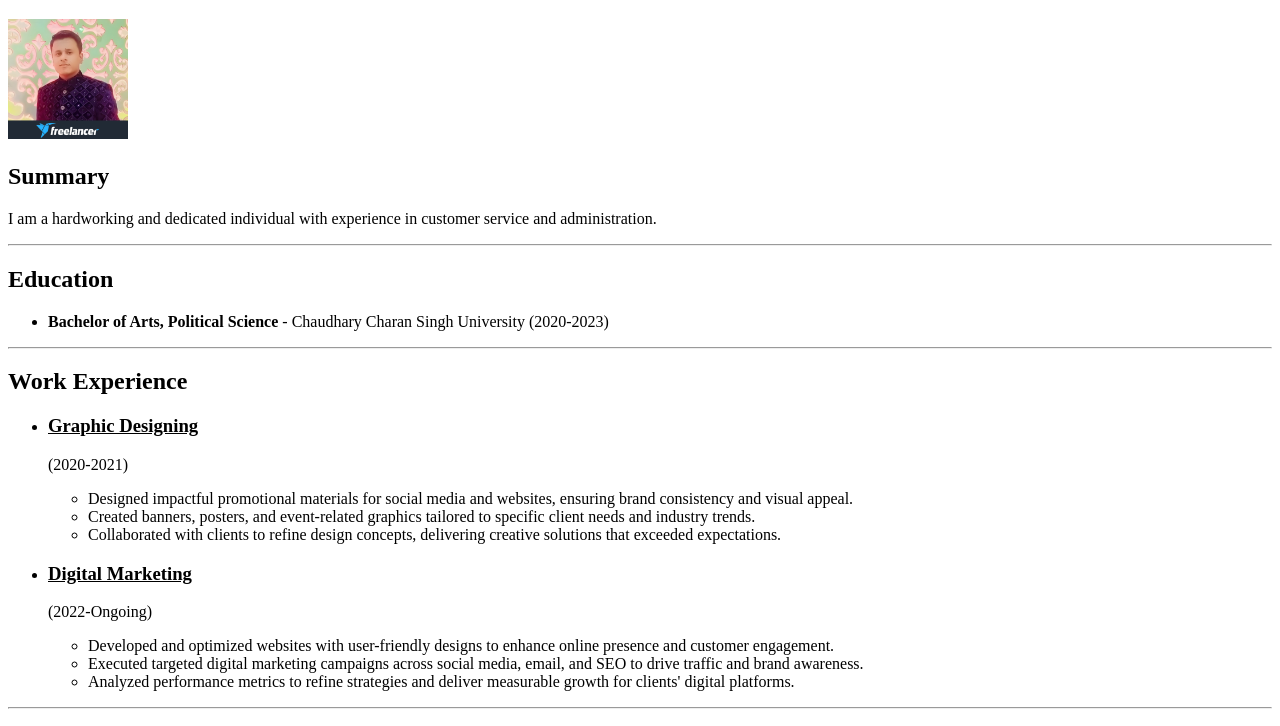
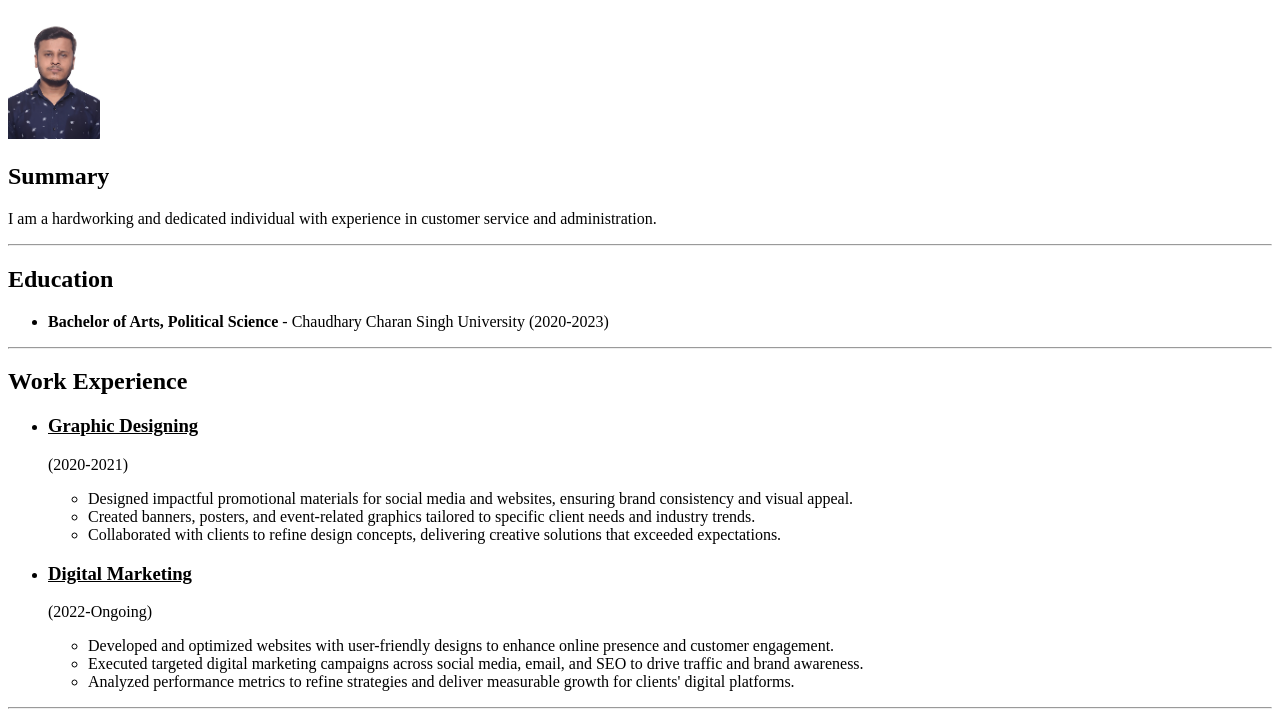
Before and after one commit to mohdaarish972/My-Resume, a plain HTML site: page index.html in a window 1280 px wide. Shown: the part 61-787 px from the top of the page. Drawn offline with Linux system fonts and the light colour scheme.

Commit message:
index.html

```diff
--- a/index.html
+++ b/index.html
@@ -7,7 +7,7 @@
   </head>
   <body>
     <h1>MOHD AARISH</h1>
-    <img src="./Mohd Aarish.png" height="120px" alt="Aarish Profile Picture" />
+    <img src="./Aarish.jpg" height="120px" alt="Aarish Profile Picture" />
     <h2>Summary</h2>
     <p>
       I am a hardworking and dedicated individual with experience in customer
```
